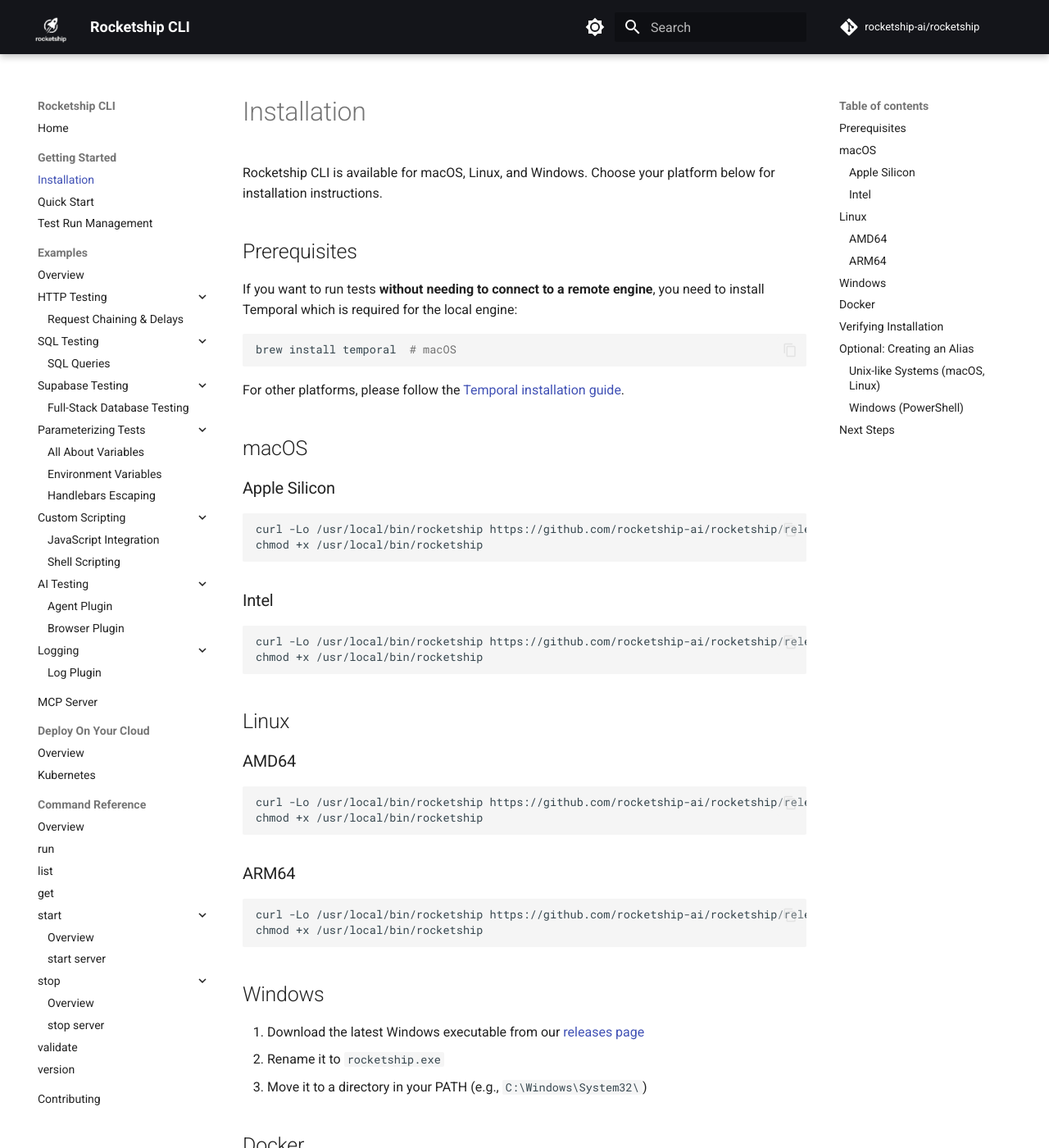
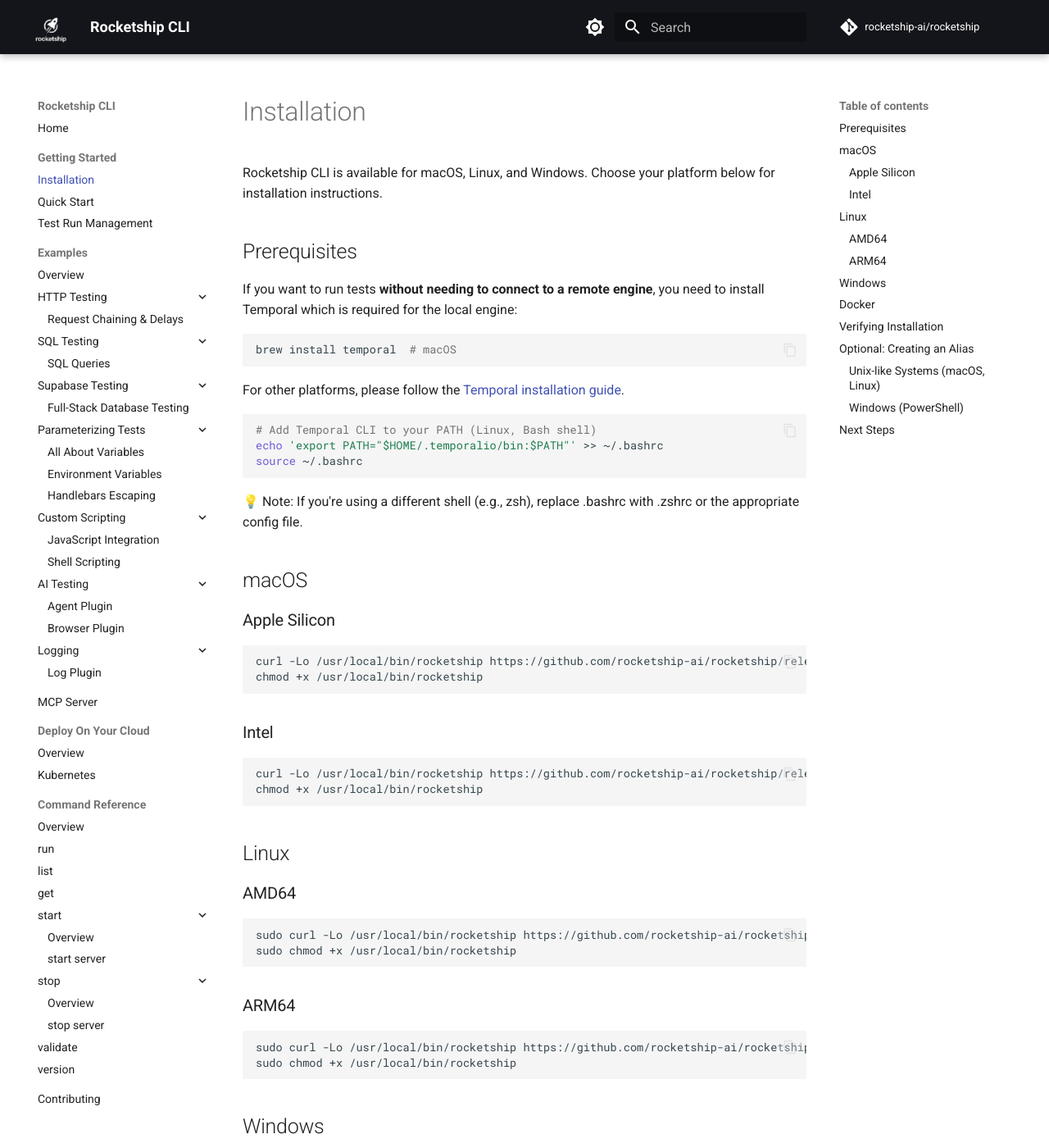
Before and after one commit to rocketship-ai/rocketship, an MkDocs documentation site: the page built from docs/src/installation.md, in a window 1280 px wide and 1400 px high. Shown: the whole window at 82% size. Built offline with MkDocs 1.6.1 and Material for MkDocs 9.7.7, drawn with Linux system fonts in a browser that asks for light colours; comment, search, counter and statistics services are not loaded.

Commit message:
Set temporary PATH in Linux and update installation steps
- Added temporary PATH export to avoid path issues during install
- Updated Linux installation command for improved compatibility

````diff
--- a/docs/src/installation.md
+++ b/docs/src/installation.md
@@ -11,6 +11,14 @@
 ```
 
 For other platforms, please follow the [Temporal installation guide](https://docs.temporal.io/cli#install).
+
+
+```bash
+# Add Temporal CLI to your PATH (Linux, Bash shell)
+echo 'export PATH="$HOME/.temporalio/bin:$PATH"' >> ~/.bashrc
+source ~/.bashrc
+```
+💡 Note: If you're using a different shell (e.g., zsh), replace .bashrc with .zshrc or the appropriate config file.
 
 ## macOS
 
@@ -33,15 +41,15 @@
 ### AMD64
 
 ```bash
-curl -Lo /usr/local/bin/rocketship https://github.com/rocketship-ai/rocketship/releases/latest/download/rocketship-linux-amd64
-chmod +x /usr/local/bin/rocketship
+sudo curl -Lo /usr/local/bin/rocketship https://github.com/rocketship-ai/rocketship/releases/latest/download/rocketship-linux-amd64
+sudo chmod +x /usr/local/bin/rocketship
 ```
 
 ### ARM64
 
 ```bash
-curl -Lo /usr/local/bin/rocketship https://github.com/rocketship-ai/rocketship/releases/latest/download/rocketship-linux-arm64
-chmod +x /usr/local/bin/rocketship
+sudo curl -Lo /usr/local/bin/rocketship https://github.com/rocketship-ai/rocketship/releases/latest/download/rocketship-linux-arm64
+sudo chmod +x /usr/local/bin/rocketship
 ```
 
 ## Windows
````
